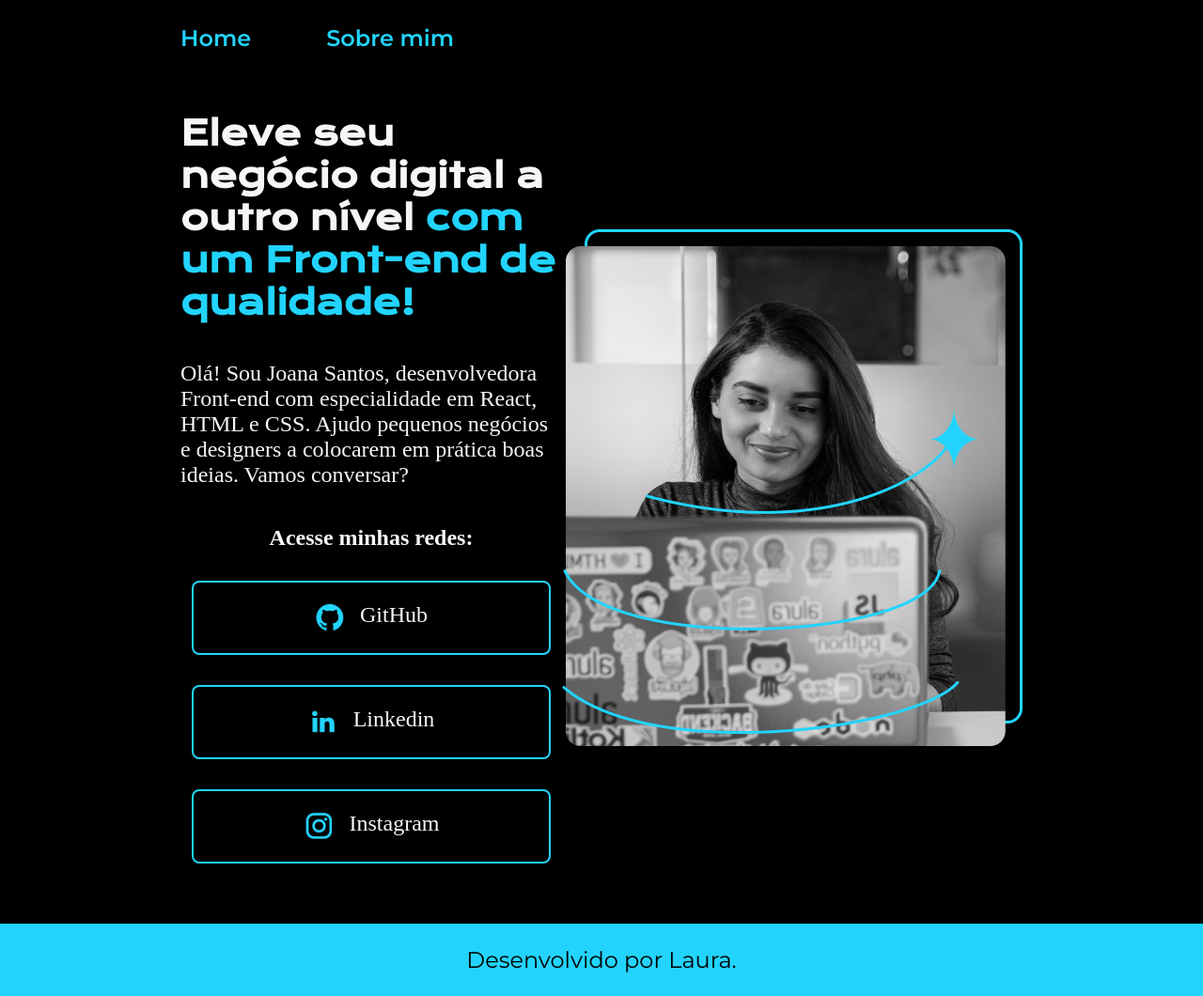
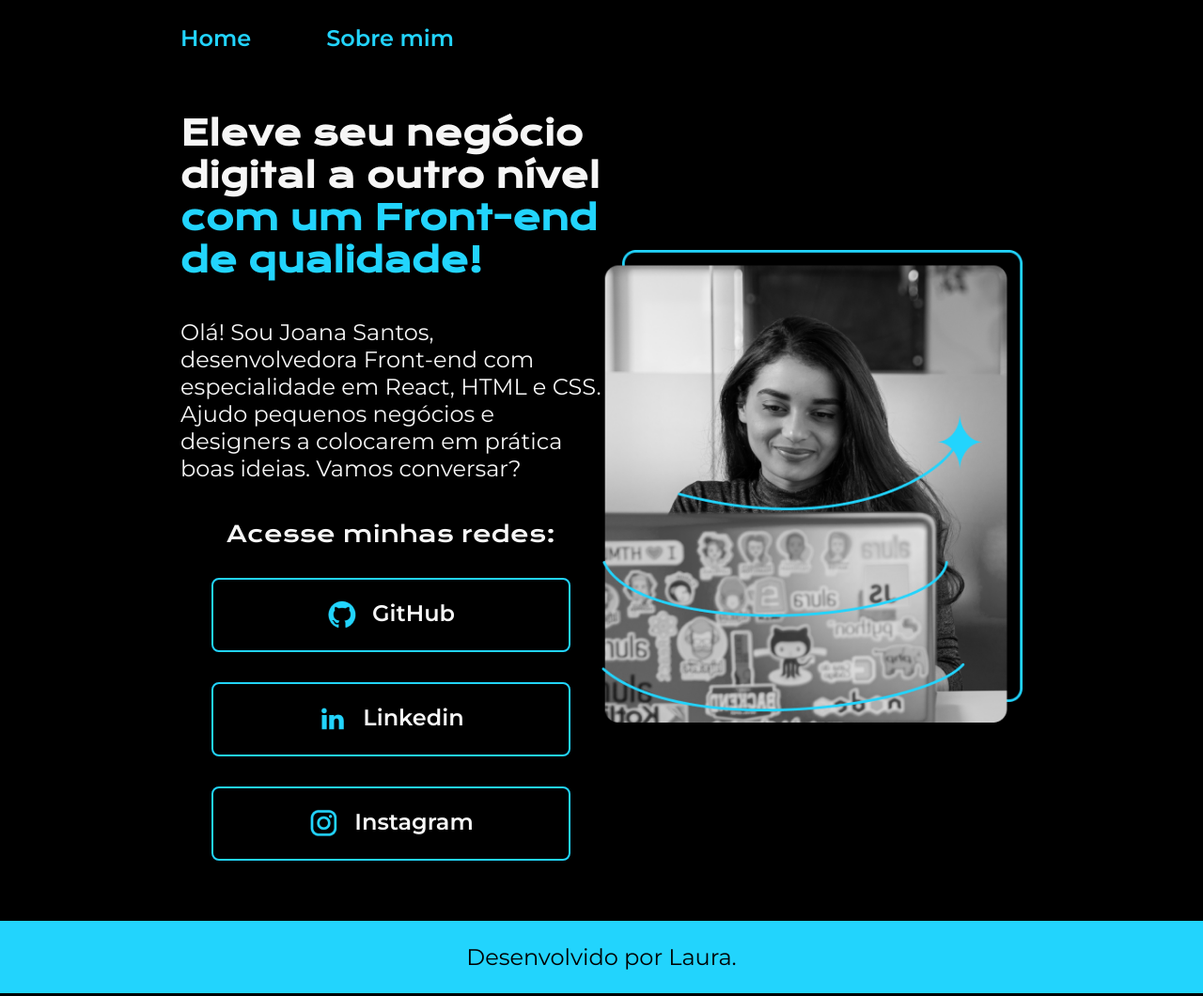
Before and after one commit to loramazer/html-css-js, a plain HTML site: page Alura/Portfolio/index.html in a window 1280 px wide. Shown: the whole page at 94% size. Drawn offline with nearby package versions, Linux system fonts and the light colour scheme.

Commit message:
HTML e CSS: trabalhando com responsividade e publicação de projetos- Aula 2

```diff
--- a/Alura/Portfolio/index.html
+++ b/Alura/Portfolio/index.html
@@ -20,21 +20,21 @@
                     Vamos conversar?</p>
                 <div class="apresentacao__links">
                     <h2 class="apresentacao__links__subtitulo">Acesse minhas redes:</h2>
-                    <a class="apresentacao__links__link" href="https://github.com/loramazer">
+                    <a class="apresentacao__links__nav" href="https://github.com/loramazer">
                         <img src="images/Logo Github.png" alt="Logo GitHub">
                         GitHub
                     </a>
-                    <a class="apresentacao__links__link" href="https://www.linkedin.com/in/laura-mazer">
+                    <a class="apresentacao__links__nav" href="https://www.linkedin.com/in/laura-mazer">
                         <img src="images/Logo Linkedin.png" alt="Logo LinkedIn">
                         Linkedin
                     </a>
-                    <a class="apresentacao__links__link" href="https://www.linkedin.com/in/laura-mazer">
+                    <a class="apresentacao__links__nav" href="https://www.linkedin.com/in/laura-mazer">
                         <img src="images/instagram.png" alt="Logo Instagram">
                         Instagram
                     </a>
                 </div>
             </section>
-            <img src="images/Imagem.png" alt="Foto da Joana Santos programando">
+            <img class="apresentacao__imagem" src="images/Imagem.png" alt="Foto da Joana Santos programando">
     </main>
     <footer class="rodape">
         <p>Desenvolvido por Laura.</p>
--- a/Alura/Portfolio/styles/style.css
+++ b/Alura/Portfolio/styles/style.css
@@ -48,14 +48,14 @@ body {
 
 .apresentacao__conteudo {
     display: flex;
-    width: 615px;
+    width: 50%;
     flex-direction: column;
     gap: 40px;
 }
 
 .apresentacao__conteudo__titulo {
     font-size: 2.25rem;
-    font-family: var(--fonte-primaria)
+    font-family: var(--fonte-primaria) ;
 }
 
 .title-highlight {
@@ -64,7 +64,7 @@ body {
 
 .apresentacao__conteudo__texto {
     font-size: 1.5rem;
-    font-family: var(--fonte-secundaria)
+    font-family: var(--fonte-secundaria);
     font-weight: 400;
 }
 
@@ -77,17 +77,17 @@ body {
 }
 
 .apresentacao__links__subtitulo {
-    font-family: var(--fonte-primaria)
+    font-family: var(--fonte-primaria);
     font-weight: 400;
     font-size: 1.5rem;
 }
 
-.apresentacao__links__link {
+.apresentacao__links__nav {
     display: flex;
     justify-content: center;
     gap: 16px;
     color: var(--cor-secundaria);
-    font-family: var(--fonte-secundaria)
+    font-family: var(--fonte-secundaria);
     font-weight: 600;
     width: 378px;
     text-align: center;
@@ -102,6 +102,10 @@ body {
     background-color: var(--cor-hover);
 }
 
+.apresentacao__imagem {
+    width: 50%;
+}
+
 .rodape {
     background-color: var(--cor-tercearia);
     padding: 24px;
```
Also changed, not shown: Alura/Portfolio/about.html (+1 -1 lines).
